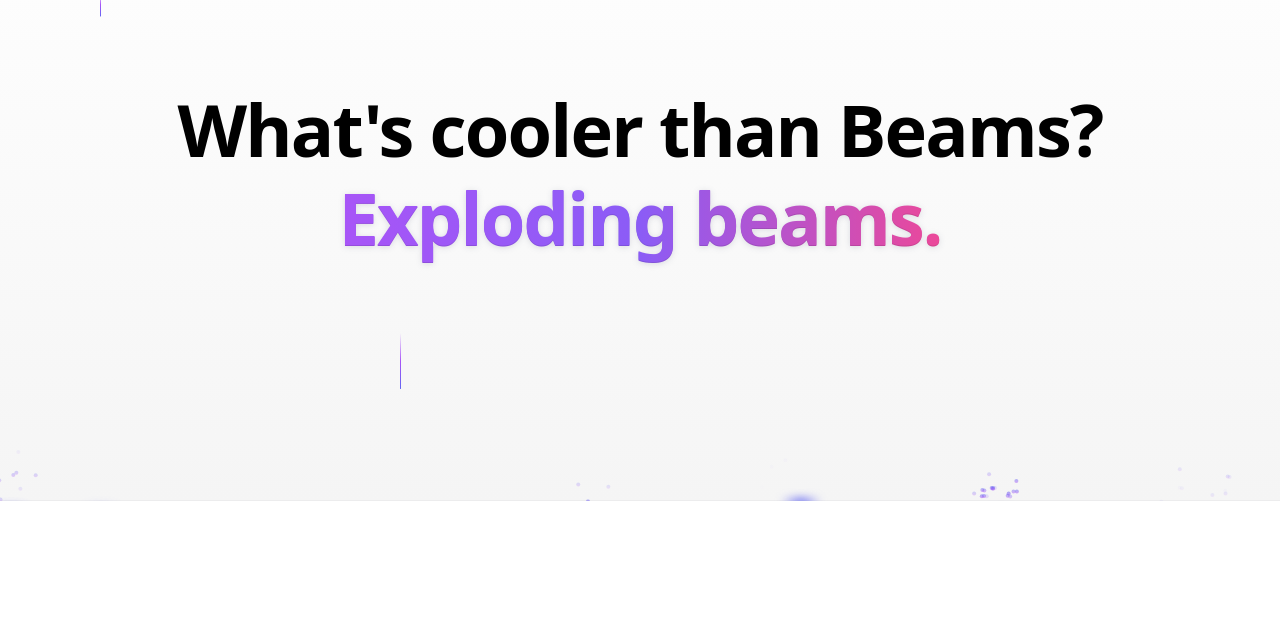
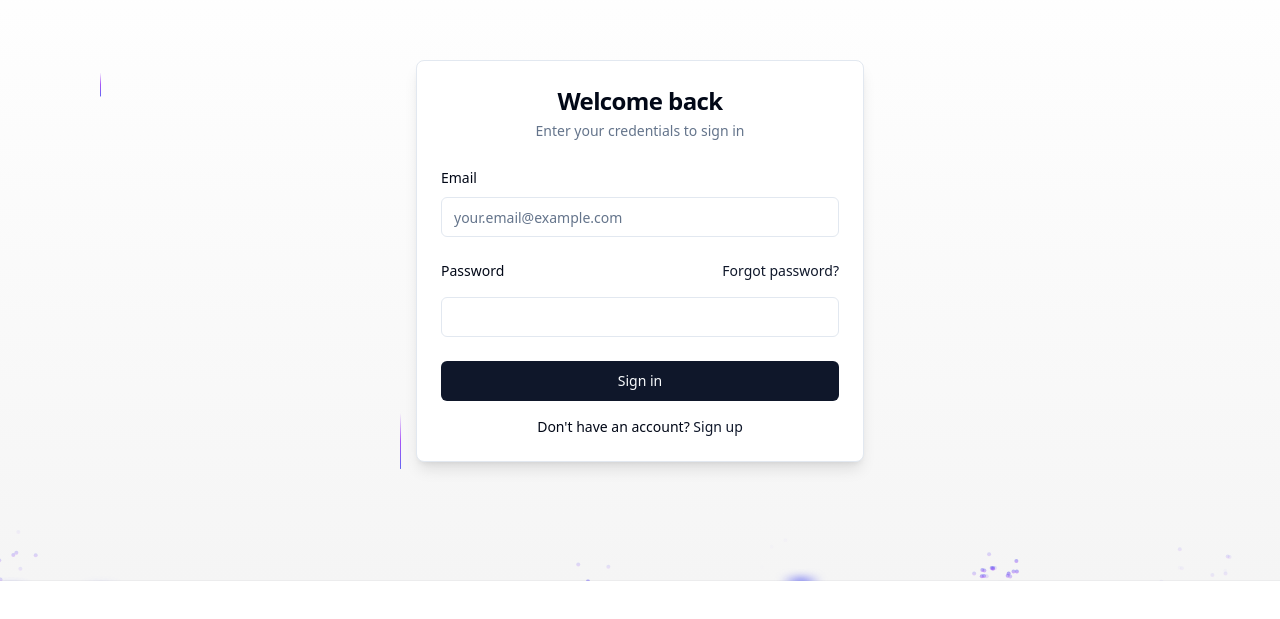
Before and after one commit to dummy-intern104/invex-billing, a React (Vite) app: page / in a window 1280 px wide. Shown: the part 139-758 px from the top of the page. Built offline with nearby package versions, Linux system fonts and the light colour scheme.

Commit message:
Remove text and implement auth
Removes the existing text and implements a user authentication login page. The background animation is preserved.

```diff
--- /dev/null
+++ b/src/components/auth/login-form.tsx
@@ -0,0 +1,103 @@
+
+import { useState } from "react";
+import { Button } from "@/components/ui/button";
+import { Input } from "@/components/ui/input";
+import { Card, CardContent, CardDescription, CardFooter, CardHeader, CardTitle } from "@/components/ui/card";
+import { Label } from "@/components/ui/label";
+import { useToast } from "@/hooks/use-toast";
+
+export function LoginForm() {
+  const { toast } = useToast();
+  const [isLoading, setIsLoading] = useState(false);
+  const [formData, setFormData] = useState({
+    email: "",
+    password: "",
+  });
+
+  const handleChange = (e: React.ChangeEvent<HTMLInputElement>) => {
+    const { name, value } = e.target;
+    setFormData((prev) => ({ ...prev, [name]: value }));
+  };
+
+  const handleSubmit = async (e: React.FormEvent) => {
+    e.preventDefault();
+    setIsLoading(true);
+
+    try {
+      // This is a mock authentication
+      // In a real app, you would connect this to a backend
+      await new Promise(resolve => setTimeout(resolve, 1000));
+
+      if (formData.email && formData.password) {
+        toast({
+          title: "Login Successful",
+          description: "Welcome back!",
+        });
+      } else {
+        throw new Error("Please enter both email and password");
+      }
+    } catch (error) {
+      toast({
+        title: "Login Failed",
+        description: error instanceof Error ? error.message : "Something went wrong",
+        variant: "destructive",
+      });
+    } finally {
+      setIsLoading(false);
+    }
+  };
+
+  return (
+    <Card className="w-full shadow-lg">
+      <CardHeader className="space-y-1">
+        <CardTitle className="text-2xl font-bold text-center">Welcome back</CardTitle>
+        <CardDescription className="text-center">
+          Enter your credentials to sign in
+        </CardDescription>
+      </CardHeader>
+      <form onSubmit={handleSubmit}>
+        <CardContent className="space-y-4">
+          <div className="space-y-2">
+            <Label htmlFor="email">Email</Label>
+            <Input
+              id="email"
+              name="email"
+              type="email"
+              placeholder="your.email@example.com"
+              value={formData.email}
+              onChange={handleChange}
+              required
+            />
+          </div>
+          <div className="space-y-2">
+            <div className="flex items-center justify-between">
+              <Label htmlFor="password">Password</Label>
+              <Button variant="link" className="px-0 font-normal h-auto" type="button">
+                Forgot password?
+              </Button>
+            </div>
+            <Input
+              id="password"
+              name="password"
+              type="password"
+              value={formData.password}
+              onChange={handleChange}
+              required
+            />
+          </div>
+        </CardContent>
+        <CardFooter className="flex flex-col space-y-4">
+          <Button type="submit" className="w-full" disabled={isLoading}>
+            {isLoading ? "Signing in..." : "Sign in"}
+          </Button>
+          <div className="text-center text-sm">
+            Don't have an account?{" "}
+            <Button variant="link" className="p-0 h-auto font-normal" type="button">
+              Sign up
+            </Button>
+          </div>
+        </CardFooter>
+      </form>
+    </Card>
+  );
+}
--- a/src/components/demo/background-beams-demo.tsx
+++ b/src/components/demo/background-beams-demo.tsx
@@ -1,21 +1,14 @@
 
 import React from "react";
 import { BackgroundBeamsWithCollision } from "@/components/ui/background-beams-with-collision";
+import { LoginForm } from "@/components/auth/login-form";
 
 function BackgroundBeamsWithCollisionDemo() {
   return (
     <BackgroundBeamsWithCollision>
-      <h2 className="text-2xl relative z-20 md:text-4xl lg:text-7xl font-bold text-center text-black dark:text-white font-sans tracking-tight">
-        What&apos;s cooler than Beams?{" "}
-        <div className="relative mx-auto inline-block w-max [filter:drop-shadow(0px_1px_3px_rgba(27,_37,_80,_0.14))]">
-          <div className="absolute left-0 top-[1px] bg-clip-text bg-no-repeat text-transparent bg-gradient-to-r py-4 from-purple-500 via-violet-500 to-pink-500 [text-shadow:0_0_rgba(0,0,0,0.1)]">
-            <span className="">Exploding beams.</span>
-          </div>
-          <div className="relative bg-clip-text text-transparent bg-no-repeat bg-gradient-to-r from-purple-500 via-violet-500 to-pink-500 py-4">
-            <span className="">Exploding beams.</span>
-          </div>
-        </div>
-      </h2>
+      <div className="relative z-20 w-full max-w-md mx-auto">
+        <LoginForm />
+      </div>
     </BackgroundBeamsWithCollision>
   );
 }
--- a/src/pages/Index.tsx
+++ b/src/pages/Index.tsx
@@ -3,7 +3,7 @@ import { BackgroundBeamsWithCollisionDemo } from "@/components/demo/background-b
 
 const Index = () => {
   return (
-    <div className="min-h-screen">
+    <div className="min-h-screen flex items-center justify-center">
       <BackgroundBeamsWithCollisionDemo />
     </div>
   );
```
